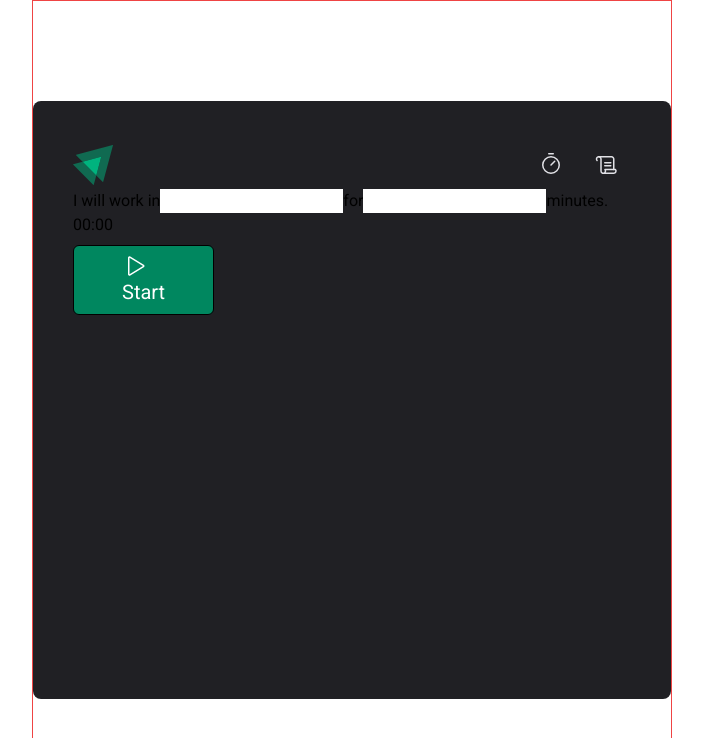
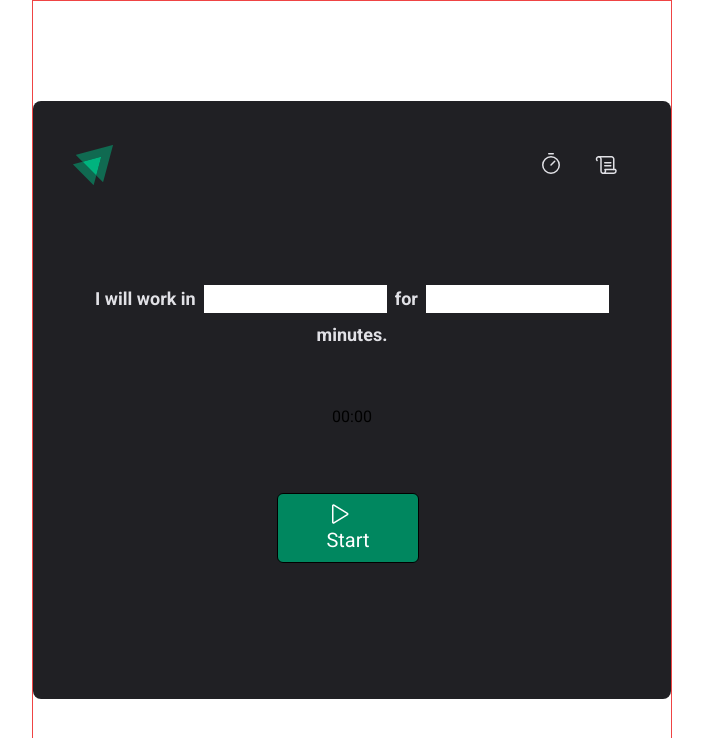
Before and after one commit to weslleyolli/ignite-timer, a React (Vite) app: page / in a window 1280 px wide. Shown: the top 738 px of the page, without its empty margins (288-991 px from the left). Built offline with nearby package versions, Linux system fonts and the light colour scheme.

Commit message:
form stiled

```diff
--- a/src/pages/Home.tsx
+++ b/src/pages/Home.tsx
@@ -2,9 +2,9 @@ import { Play } from 'phosphor-react'
 
 export function Home() {
   return (
-    <div>
-      <form action="">
-        <div>
+    <div className="flex-1 flex flex-col items-center justify-center">
+      <form action="" className="flex flex-col items-center gap-14">
+        <div className="w-full flex items-center justify-center gap-2 text-gray100 text-lg font-bold flex-wrap">
           <label htmlFor="task">I will work in</label>
           <input id="task" />
 
```
